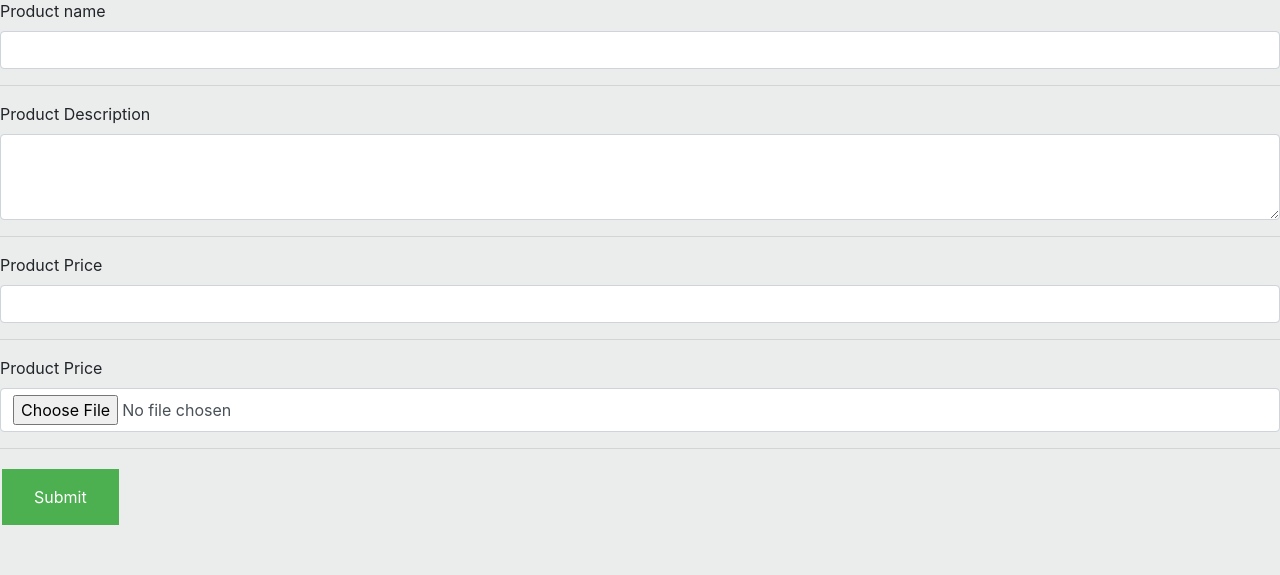
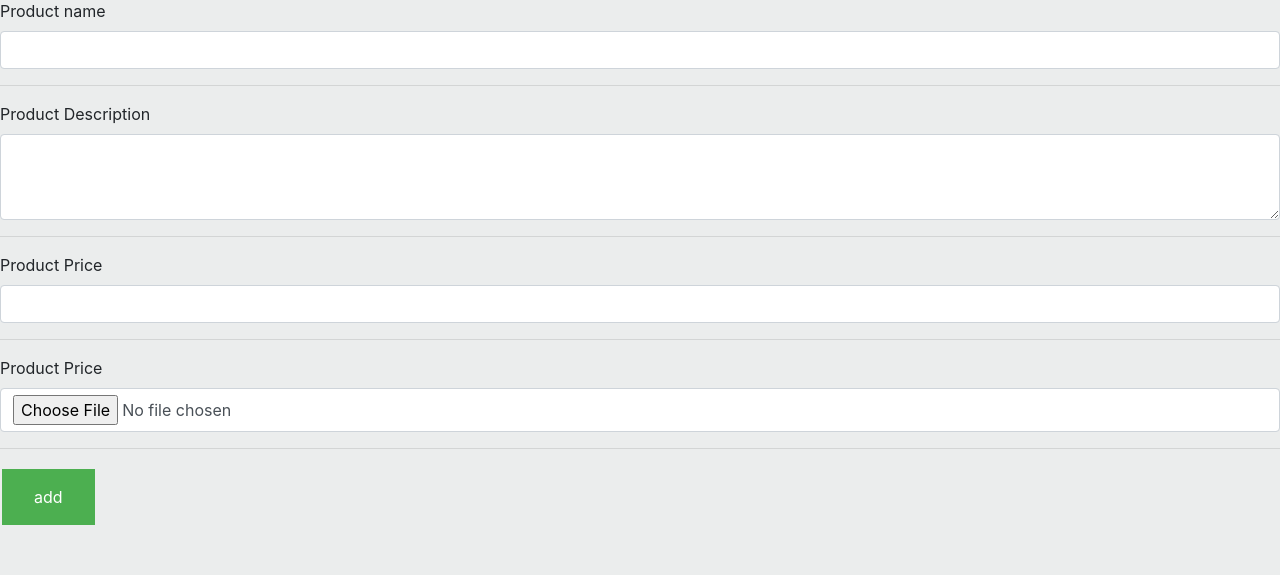
Before and after one commit to aswinpadas/demo_avodha_project, a Django app: template templates/add_product.html in a window 1280 px wide. Shown: the part 57-632 px from the top of the page. Run offline with Django 4.2, Linux system fonts and the light colour scheme; the template is opened without the code that fills it, so the values that code supplies are empty.

Commit message:
submit button value

```diff
--- a/templates/add_product.html
+++ b/templates/add_product.html
@@ -62,7 +62,7 @@
       </div>
         <hr>
         <div>
-            <input type="submit" class ="button button1" name="poduct_submit" form="form_add_product"  >
+            <input type="submit" class ="button button1" name="poduct_submit" value="add"  >
         </div>
     </form>
 
```
